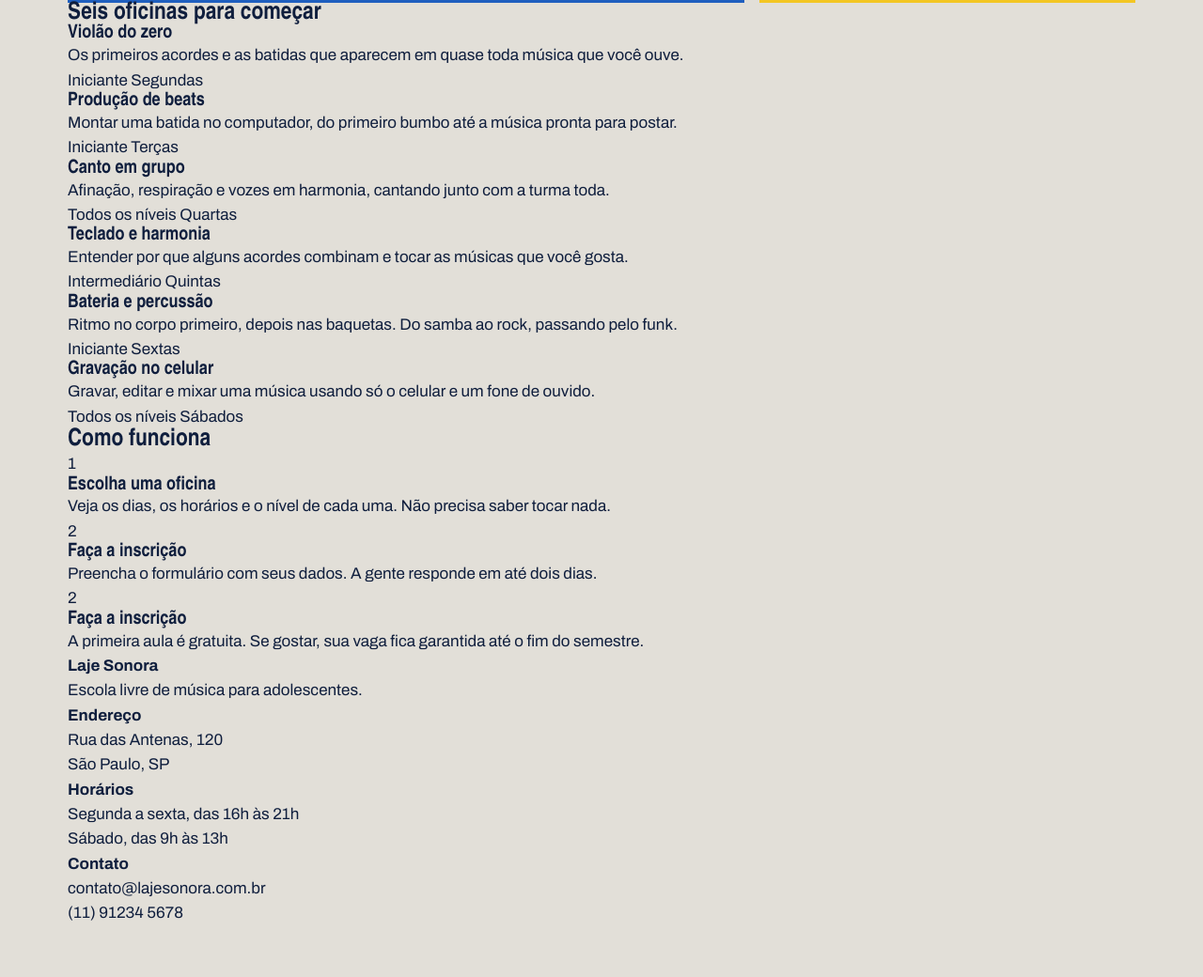
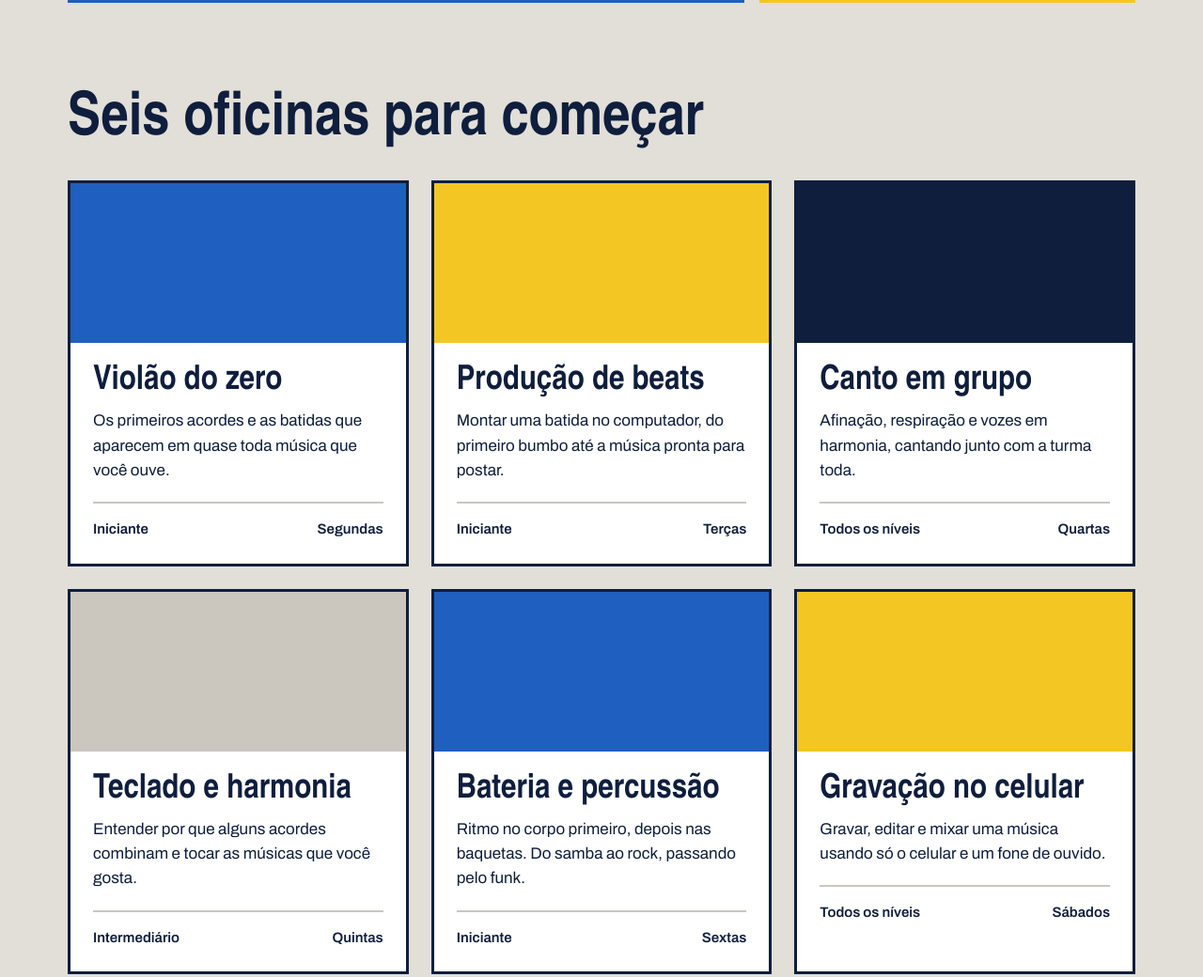
Before and after one commit to jotaveddpaula/laje_sonora, a plain HTML site: page index.html in a window 1280 px wide. Shown: the part 703-1743 px from the top of the page at 94% size. Before the commit the page ends 1689 px from the top, so only its background shows below. Drawn offline with Linux system fonts and the light colour scheme; a web font is replaced by a local one.

Commit message:
cartazes do topo

```diff
--- a/index.css
+++ b/index.css
@@ -135,3 +135,167 @@ h3 {
 .botao:hover {
   background-color: var(--caixa-dagua);
 }
+
+
+.cartazes {
+  margin-top: 16px;
+  display: flex;
+  gap: 16px;
+}
+
+.cartaz {
+  padding: 40px;
+}
+
+.cartaz-principal {
+  background-color: var(--caixa-dagua);
+  color: var(--branco);
+  flex: 2;
+}
+
+.cartaz-principal h1 {
+  font-size: 132px;
+  max-width: 9ch;
+}
+
+.cartaz-lateral {
+  background-color: var(--fita);
+  flex: 1;
+  display: flex;
+  flex-direction: column;
+  justify-content: space-between;
+  gap: 32px;
+  align-items: flex-start;
+}
+
+.cartaz-lateral p {
+  font-size: 22px;
+  font-weight: 600;
+  line-height: 1.3;
+}
+
+.botao {
+  background-color: var(--tinta);
+  color: var(--branco);
+  font-weight: 700;
+  text-decoration: none;
+  padding: 16px 28px;
+  border: none;
+  font-family: var(--fonte-texto);
+  font-size: 17px;
+  cursor: pointer;
+}
+
+.botao:hover {
+  background-color: var(--caixa-dagua);
+}
+
+
+.secao {
+  margin-top: 96px;
+}
+
+.titulo-secao {
+  font-size: 64px;
+  margin-bottom: 32px;
+}
+
+.cards {
+  display: flex;
+  flex-wrap: wrap;
+  gap: 24px;
+}
+
+.card {
+  background-color: white;
+  border: 3px solid var(--tinta);
+  flex: 1 1 340px;
+}
+
+.card .foto {
+  height: 170px;
+}
+
+.foto {
+  background-color: var(--concreto-escuro);
+}
+
+.foto-azul {
+  background-color: var(--caixa-dagua);
+}
+
+.foto-amarela {
+  background-color: var(--fita);
+}
+
+.foto-tinta {
+  background-color: var(--tinta);
+}
+
+.card-texto {
+  padding: 24px;
+}
+
+.card h3 {
+  font-size: 36px;
+  margin-bottom: 12px;
+}
+
+.card-info {
+  margin-top: 20px;
+  padding-top: 16px;
+  border-top: 2px solid var(--concreto-escuro);
+  font-weight: 600;
+  font-size: 15px;
+  display: flex;
+  justify-content: space-between;
+}
+
+
+.passos {
+  display: flex;
+  gap: 24px;
+}
+
+.passo {
+  border-top: 6px solid var(--tinta);
+  padding-top: 20px;
+  flex: 1;
+}
+
+.passo-numero {
+  font-family: var(--fonte-cartaz);
+  font-size: 96px;
+  font-weight: 900;
+  line-height: 1;
+  color: var(--caixa-dagua);
+}
+
+.passo h3 {
+  font-size: 32px;
+  margin-block: 8px 12px;
+}
+
+
+.rodape {
+  margin-top: 120px;
+  background-color: var(--tinta);
+  color: var(--concreto);
+  padding-block: 56px;
+}
+
+.rodape-colunas {
+  display: flex;
+  gap: 40px;
+}
+
+.rodape-coluna {
+  flex: 1;
+}
+
+.rodape h4 {
+  font-family: var(--fonte-cartaz);
+  font-size: 28px;
+  color: var(--fita);
+  margin-bottom: 12px;
+}
```
